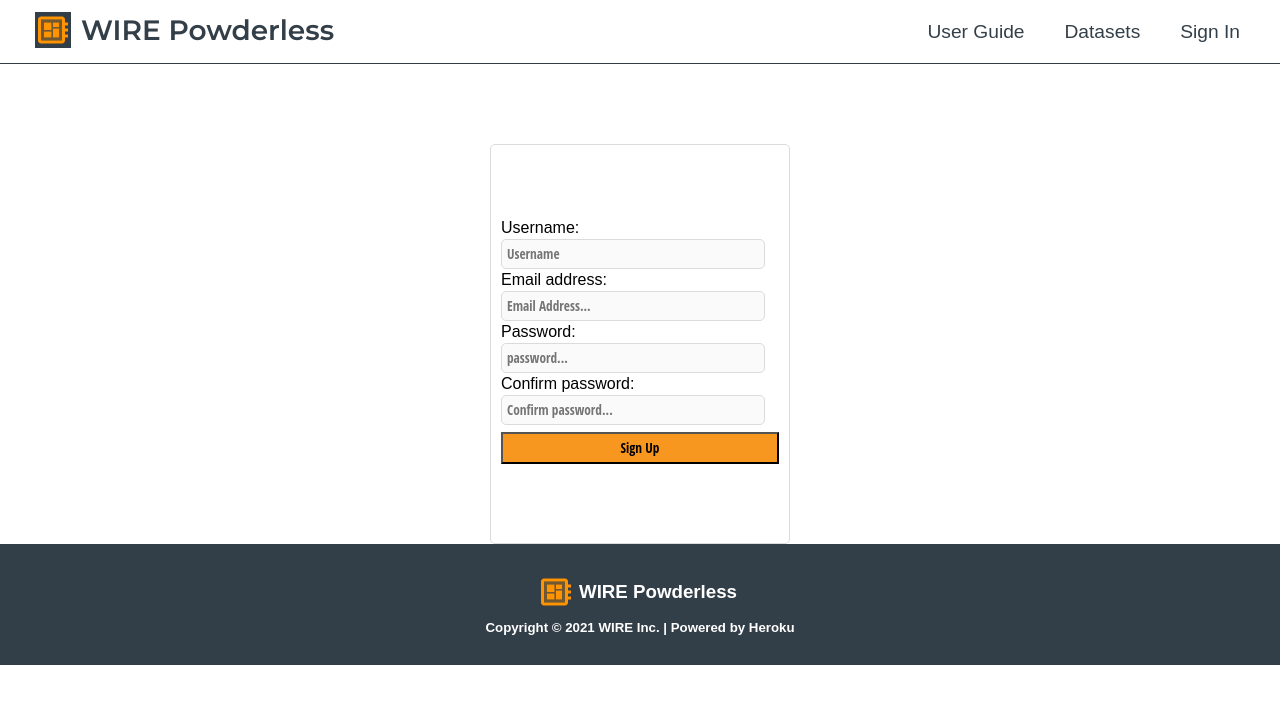
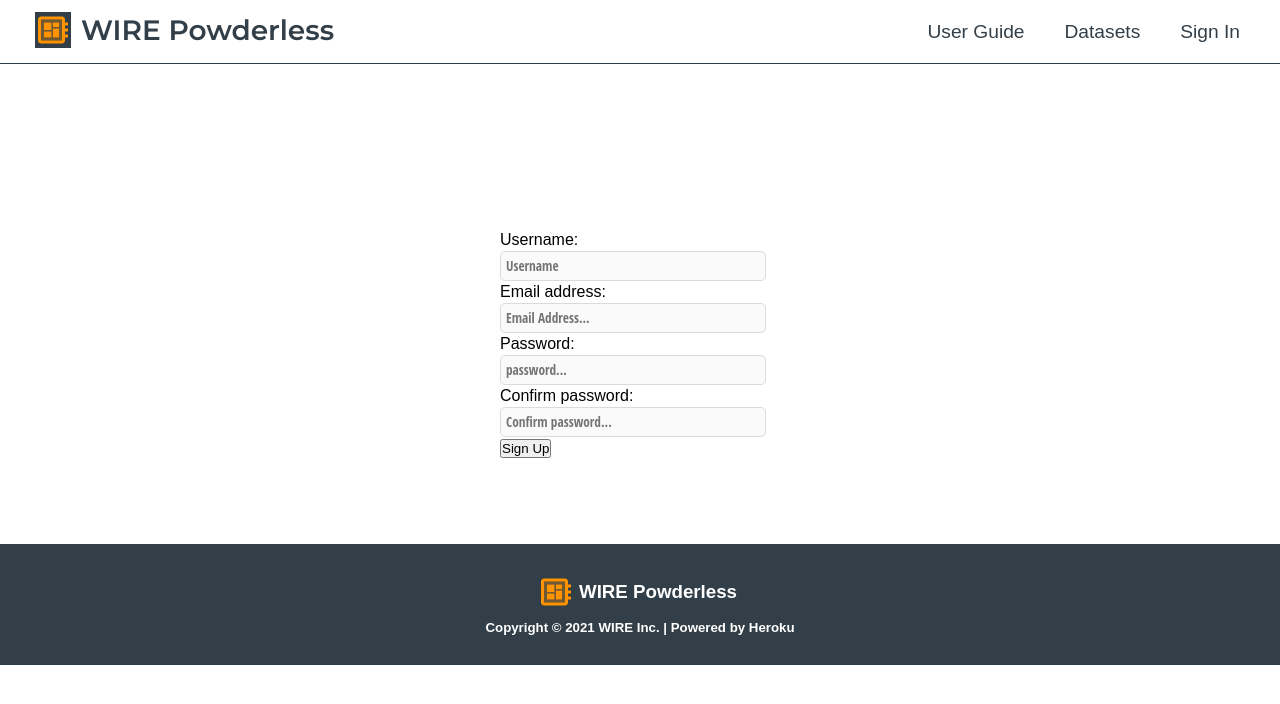
Before and after one commit to sohaibi/EE461L-Project, a React (Create React App) app in the folder Frontend/: page /register in a window 1280 px wide. Shown: the top 704 px of the page. Built offline with nearby package versions, Linux system fonts and the light colour scheme.

Commit message:
Pushing changes
Added classes and id's to input fields of the login and register forms to style the components such as buttons independently.

```diff
--- a/Frontend/src/Components/Pages/Login.css
+++ b/Frontend/src/Components/Pages/Login.css
@@ -11,7 +11,7 @@
     margin-top: 10vh;
 }
 
-input {
+#username, #password, #new_user, #new_email, #new_pwd, #new_pwd1 {
     width: 95%;
     border: 1px solid #dbdbdb;
     padding: 5px;
@@ -22,7 +22,7 @@ input {
     font-family: 'Open Sans Condensed', sans-serif;
 }
 
-button {
+.Log-In {
     width: 100%;
     margin: 5px 0;
     background-color: #f8971f;
--- a/Frontend/src/Components/Pages/Login.js
+++ b/Frontend/src/Components/Pages/Login.js
@@ -30,7 +30,7 @@ class Login extends React.Component {
                         <input id='username' type='username' name='username' placeholder='username' required onChange={this.handleChange} />
                         <label for='password'>Password</label>
                         <input id='password' type='password' name='pwd' placeholder='password' required onChange={this.handleChange} />
-                        <button onSubmit={this.handleSubmit}>Log In</button>
+                        <button className="Log-In" onSubmit={this.handleSubmit}>Log In</button>
                     </form>
                     <Link to="/register"
                         className="register">
--- a/Frontend/src/Components/Pages/Register.js
+++ b/Frontend/src/Components/Pages/Register.js
@@ -1,5 +1,5 @@
 import React from 'react';
-import './Register.css';
+import './Login.css';
 
 class Register extends React.Component {
     state = {
@@ -24,14 +24,14 @@ class Register extends React.Component {
                 <div className>
                     <form onSubmit={this.handleSubmit}>
                         <label for='new_username'>Username:</label>
-                        <input id='new_username' type='Username' name='Username' placeholder='Username' required onChange={this.handleChange} />
+                        <input id='new_user' type='Username' name='Username' placeholder='Username' required onChange={this.handleChange} />
                         <label for='new_email'>Email address:</label>
                         <input id='new_email' type='Email' name='Email' placeholder='Email Address...' required onChange={this.handleChange} />
                         <label for='new_pwd'>Password:</label>
                         <input id='new_pwd' type='Password' name='Password' placeholder='password...' required onChange={this.handleChange} />
                         <label for='new_pwd1'>Confirm password:</label>
                         <input id='new_pwd1' type='Password' name='ConfirmPassword' placeholder='Confirm password...' required onChange={this.handleChange} />
-                        <button onSubmit={this.handleSubmit}>Sign Up</button>
+                        <button className="register-button" onSubmit={this.handleSubmit}>Sign Up</button>
                     </form>
                 </div>
             </div>
```
